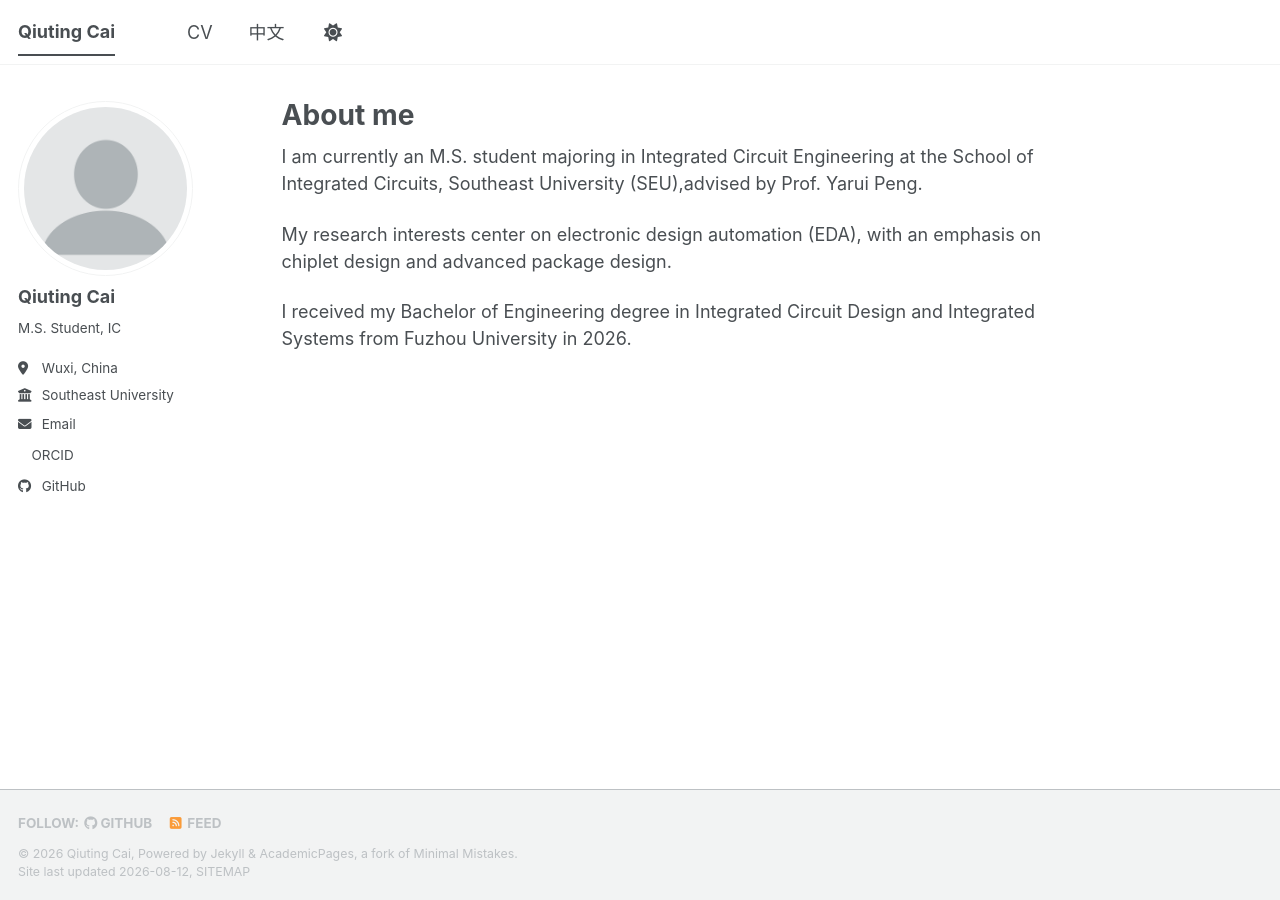
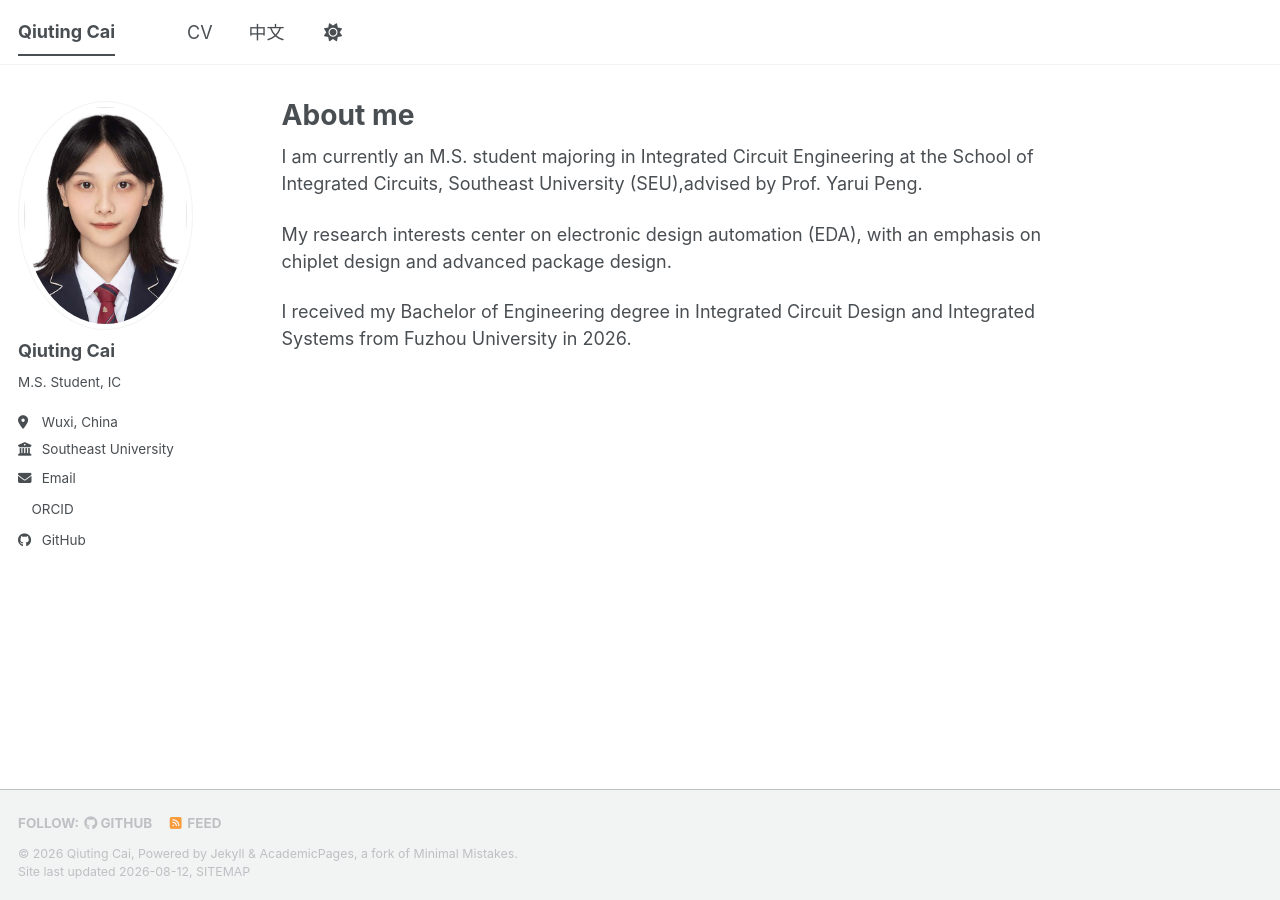
Before and after one commit to Qiuting-Cai/Qiuting-Cai.github.io, a Jekyll site: the page built from _pages/about.md, in a window 1280 px wide. Built offline with Jekyll 4.4.1, drawn with Linux system fonts in a browser that asks for light colours; a style sheet for code colours, icons or effects is not loaded.

Commit message:
Update author avatar in configuration

```diff
--- a/_config.yml
+++ b/_config.yml
@@ -23,7 +23,7 @@ repository               : "Qiuting-Cai/Qiuting-Cai.github.io"
 #               Additional customization can be done by editing /_includes/author-profile.html
 author:
   # Biographic information
-  avatar           : "profile.png"
+  avatar           : "QiutingCai.jpg"
   name             : "Qiuting Cai"
   pronouns         : # example: "she/her"
   bio              : "M.S. Student, IC"
```
